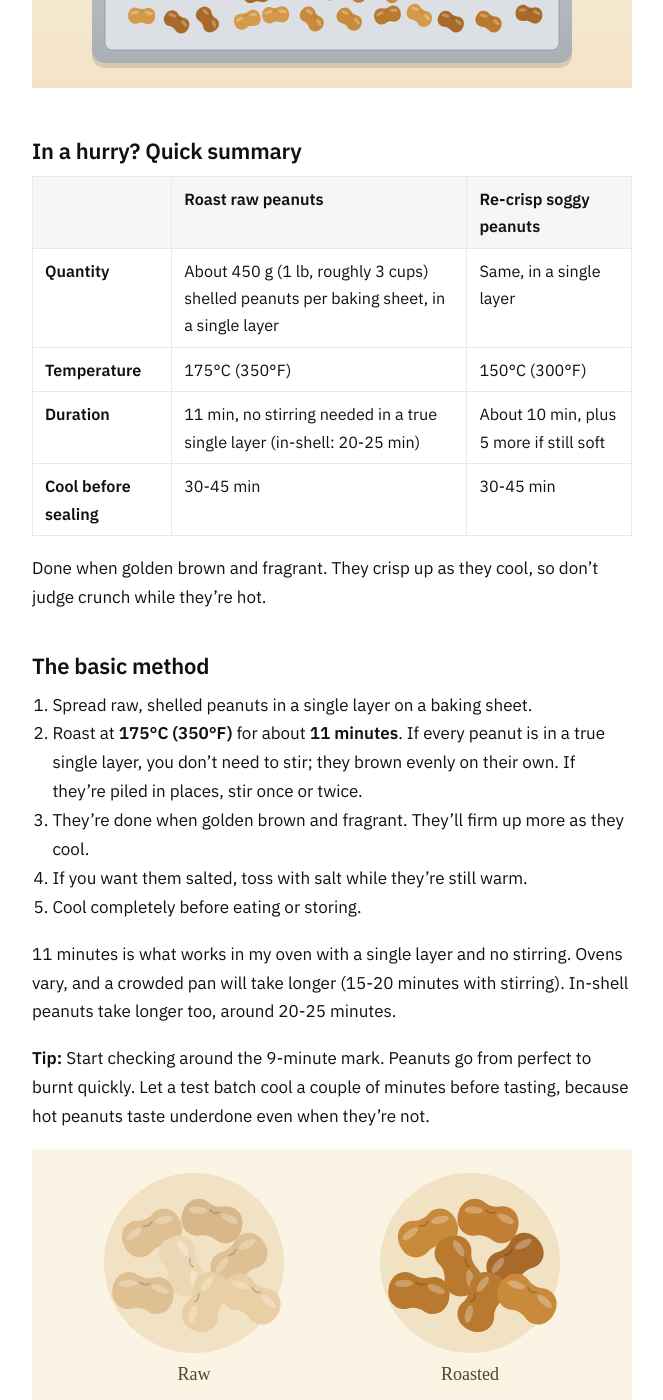
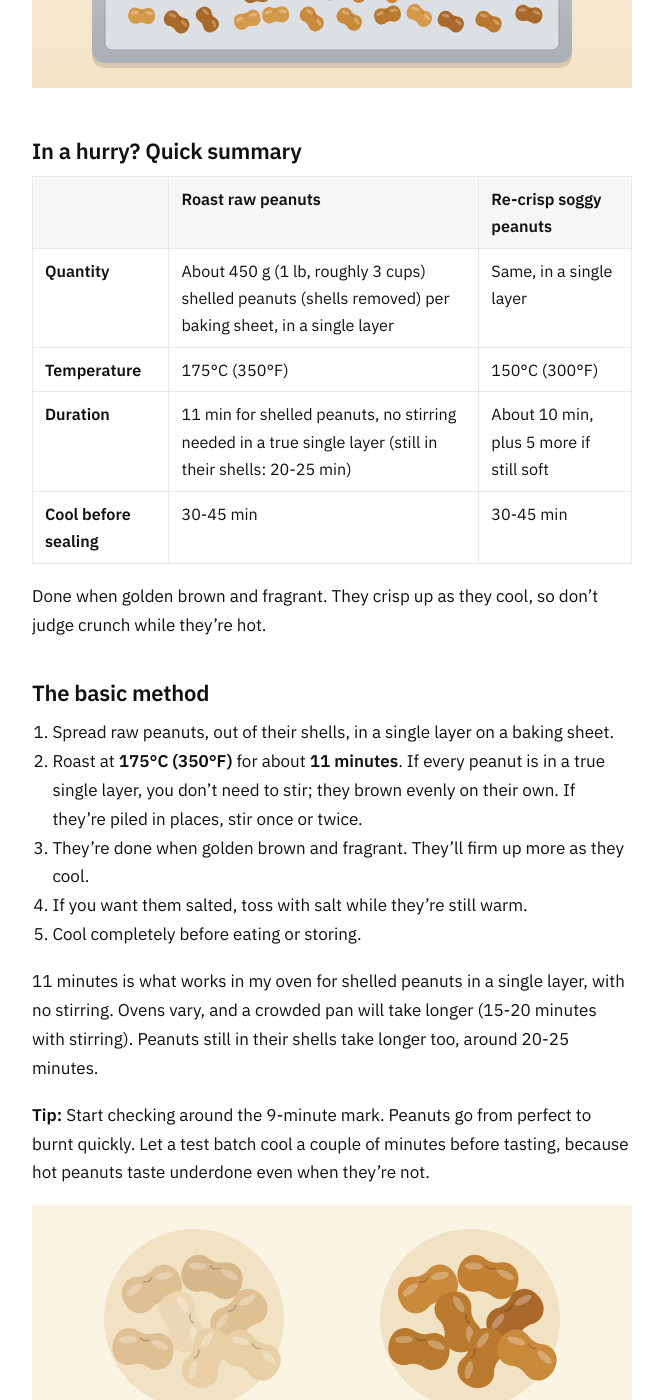
Before and after one commit to and/and.github.io, a Jekyll site: the page built from _posts/2026-10-05-roasting-peanuts-in-the-oven.md, in a window 1280 px wide and 1400 px high, scrolled down 544 px. Shown: the whole window, without its empty margins (308-971 px from the left). Built offline with Jekyll 4.4.1, drawn with Linux system fonts in a browser that asks for light colours.

Commit message:
Peanuts: say plainly that 11 minutes is for peanuts out of their shells
Co-Authored-By: Claude Opus 5.5 <noreply@anthropic.com>

```diff
--- a/_posts/2026-10-05-roasting-peanuts-in-the-oven.md
+++ b/_posts/2026-10-05-roasting-peanuts-in-the-oven.md
@@ -16,22 +16,22 @@ Roasting peanuts at home takes one baking sheet and about 11 minutes in the oven
 
 | | Roast raw peanuts | Re-crisp soggy peanuts |
 |---|---|---|
-| **Quantity** | About 450 g (1 lb, roughly 3 cups) shelled peanuts per baking sheet, in a single layer | Same, in a single layer |
+| **Quantity** | About 450 g (1 lb, roughly 3 cups) shelled peanuts (shells removed) per baking sheet, in a single layer | Same, in a single layer |
 | **Temperature** | 175°C (350°F) | 150°C (300°F) |
-| **Duration** | 11 min, no stirring needed in a true single layer (in-shell: 20-25 min) | About 10 min, plus 5 more if still soft |
+| **Duration** | 11 min for shelled peanuts, no stirring needed in a true single layer (still in their shells: 20-25 min) | About 10 min, plus 5 more if still soft |
 | **Cool before sealing** | 30-45 min | 30-45 min |
 
 Done when golden brown and fragrant. They crisp up as they cool, so don't judge crunch while they're hot.
 
 ## The basic method
 
-1. Spread raw, shelled peanuts in a single layer on a baking sheet.
+1. Spread raw peanuts, out of their shells, in a single layer on a baking sheet.
 2. Roast at **175°C (350°F)** for about **11 minutes**. If every peanut is in a true single layer, you don't need to stir; they brown evenly on their own. If they're piled in places, stir once or twice.
 3. They're done when golden brown and fragrant. They'll firm up more as they cool.
 4. If you want them salted, toss with salt while they're still warm.
 5. Cool completely before eating or storing.
 
-11 minutes is what works in my oven with a single layer and no stirring. Ovens vary, and a crowded pan will take longer (15-20 minutes with stirring). In-shell peanuts take longer too, around 20-25 minutes.
+11 minutes is what works in my oven for shelled peanuts in a single layer, with no stirring. Ovens vary, and a crowded pan will take longer (15-20 minutes with stirring). Peanuts still in their shells take longer too, around 20-25 minutes.
 
 **Tip:** Start checking around the 9-minute mark. Peanuts go from perfect to burnt quickly. Let a test batch cool a couple of minutes before tasting, because hot peanuts taste underdone even when they're not.
 
```
